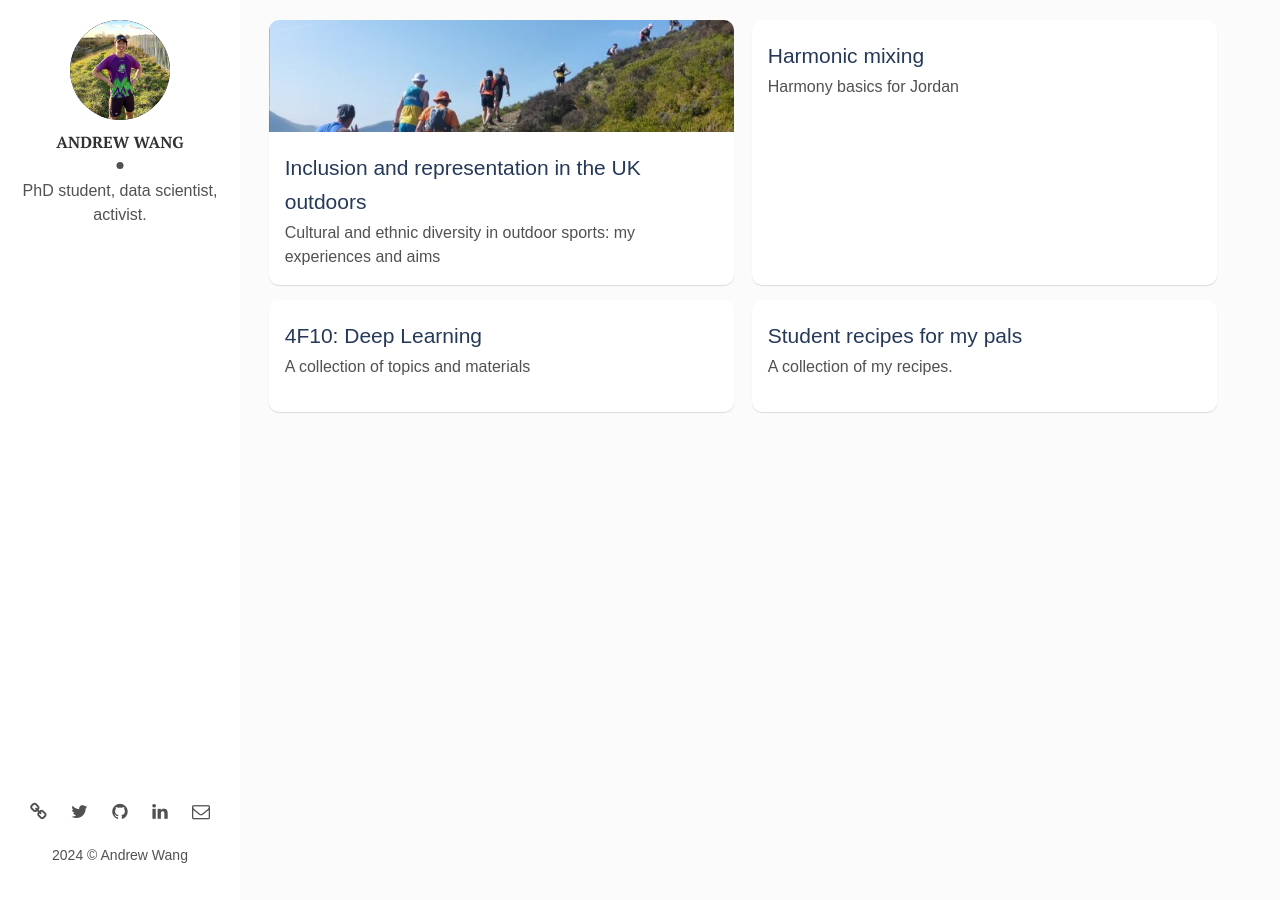
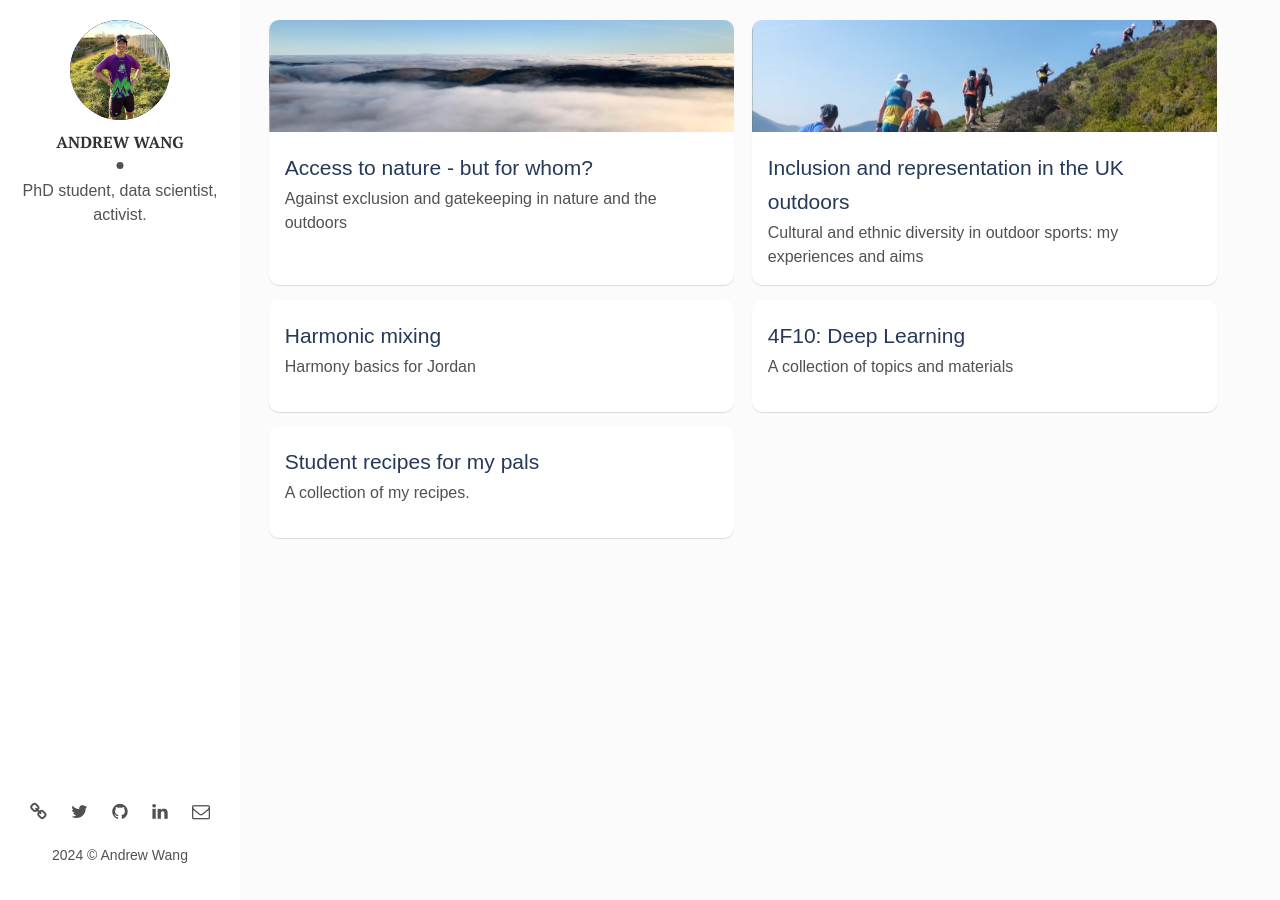
Before and after one commit to Andrewwango/andrewwango.github.io, a Jekyll site: the page built from other.html, in a window 1280 px wide. Built offline with Jekyll 4.4.1, drawn with Linux system fonts in a browser that asks for light colours.

Commit message:
start access article

```diff
--- a/_layouts/main.html
+++ b/_layouts/main.html
@@ -2,6 +2,7 @@
 layout: default
 ---
 
+{% unless page.no-sidebar %}
 <aside class="sidebar">
   <header>
     <div class="about">
@@ -42,6 +43,8 @@
     </div>
   </footer> <!-- End Footer -->
 </aside> <!-- End Sidebar -->
+{% endunless %}
+
 <div class="content-box clearfix">
   {{ content }}
 </div>
--- /dev/null
+++ b/_posts/2024-10-15-access-for-whom.md
@@ -0,0 +1,11 @@
+---
+layout: post
+type: other
+title: Access to nature - but for whom?
+date: 2024-10-15 00:00:00 +0000
+description: Against exclusion and gatekeeping in nature and the outdoors
+img: coomb.jpg
+no-sidebar: true
+---
+
+Test test test
```
